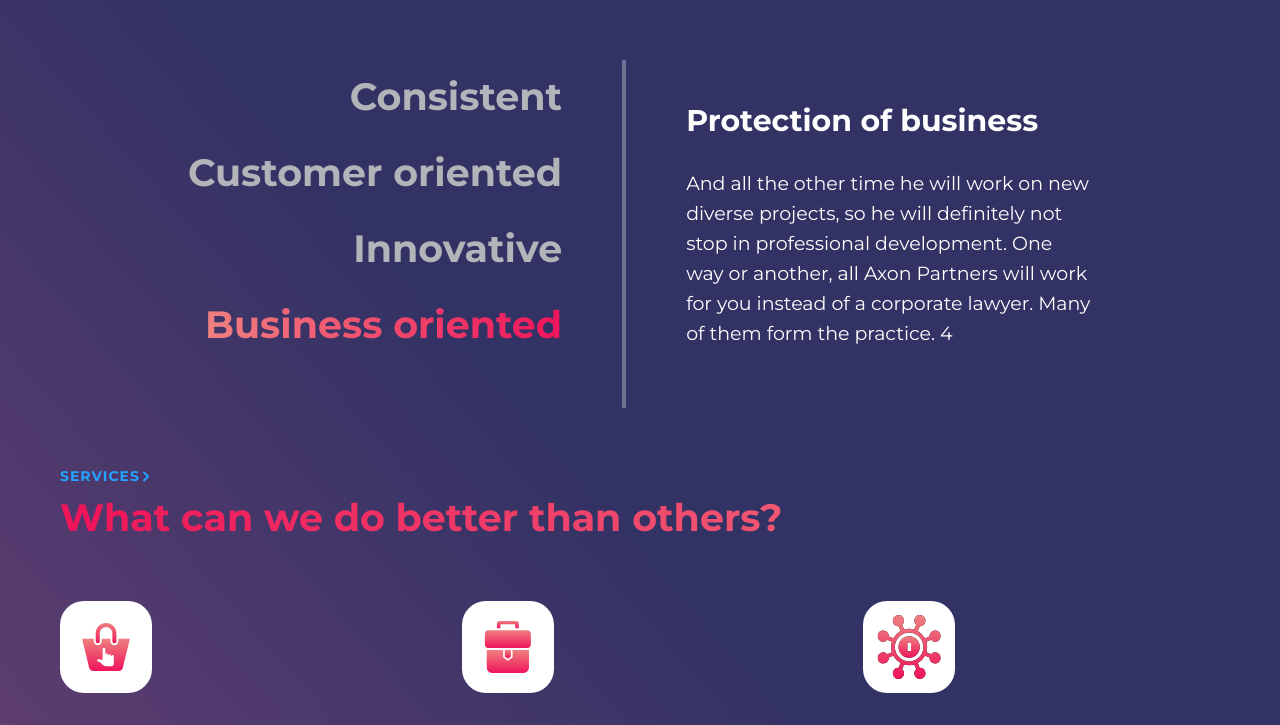
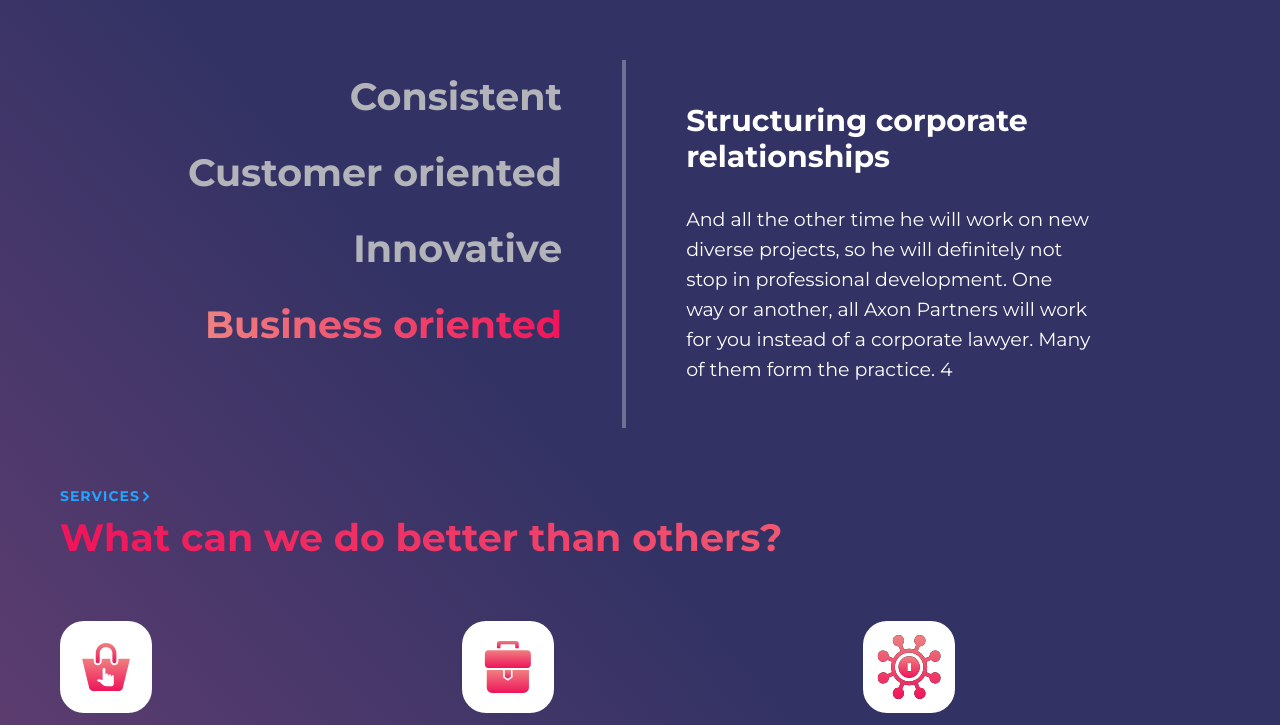
Before and after one commit to PlutovaKate/Hillel_Hlegal, a website: page app/index.html in a window 1280 px wide. Both pictures are taken after a click on the tab "Business oriented". Shown: the part 800-1525 px from the top of the page. Drawn offline with nearby package versions, Linux system fonts and the light colour scheme; files that its build step writes are made by us from their sources.

Commit message:
correct section menu

```diff
--- a/app/index.html
+++ b/app/index.html
@@ -282,7 +282,9 @@
           </p>
         </div>
         <div class="section-menu__descr" id="tabs-2">
-          <h2 class="section-menu__title">Protection of business</h2>
+          <h2 class="section-menu__title">
+            Structuring corporate relationships
+          </h2>
           <p class="section-menu__text">
             And all the other time he will work on new diverse projects, so he
             will definitely not stop in professional development. One way or
@@ -302,7 +304,9 @@
           </p>
         </div>
         <div class="section-menu__descr" id="tabs-4">
-          <h2 class="section-menu__title">Protection of business</h2>
+          <h2 class="section-menu__title">
+            Structuring corporate relationships
+          </h2>
           <p class="section-menu__text">
             And all the other time he will work on new diverse projects, so he
             will definitely not stop in professional development. One way or
@@ -796,20 +800,6 @@
           dots: true,
           autoplay: true,
           autoplaySpeed: 3000,
-          responsive: [
-            {
-              breakpoint: 1440,
-              settings: {
-                autoplaySpeed: 4000,
-              },
-            },
-            {
-              breakpoint: 768,
-              settings: {
-                autoplaySpeed: 3000,
-              },
-            },
-          ],
         });
       });
     </script>
```
Also changed, not shown: dist/index.html.
